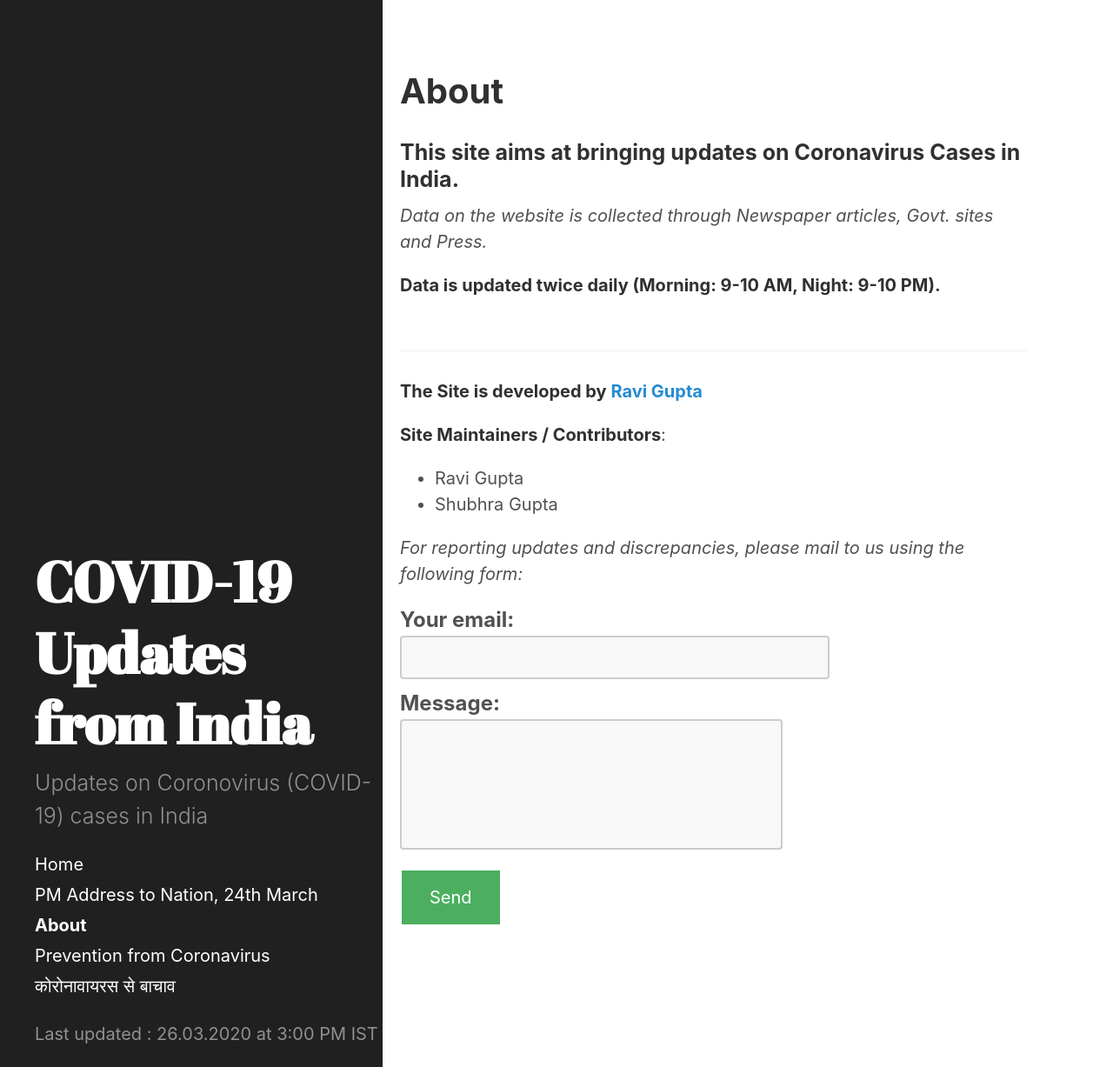
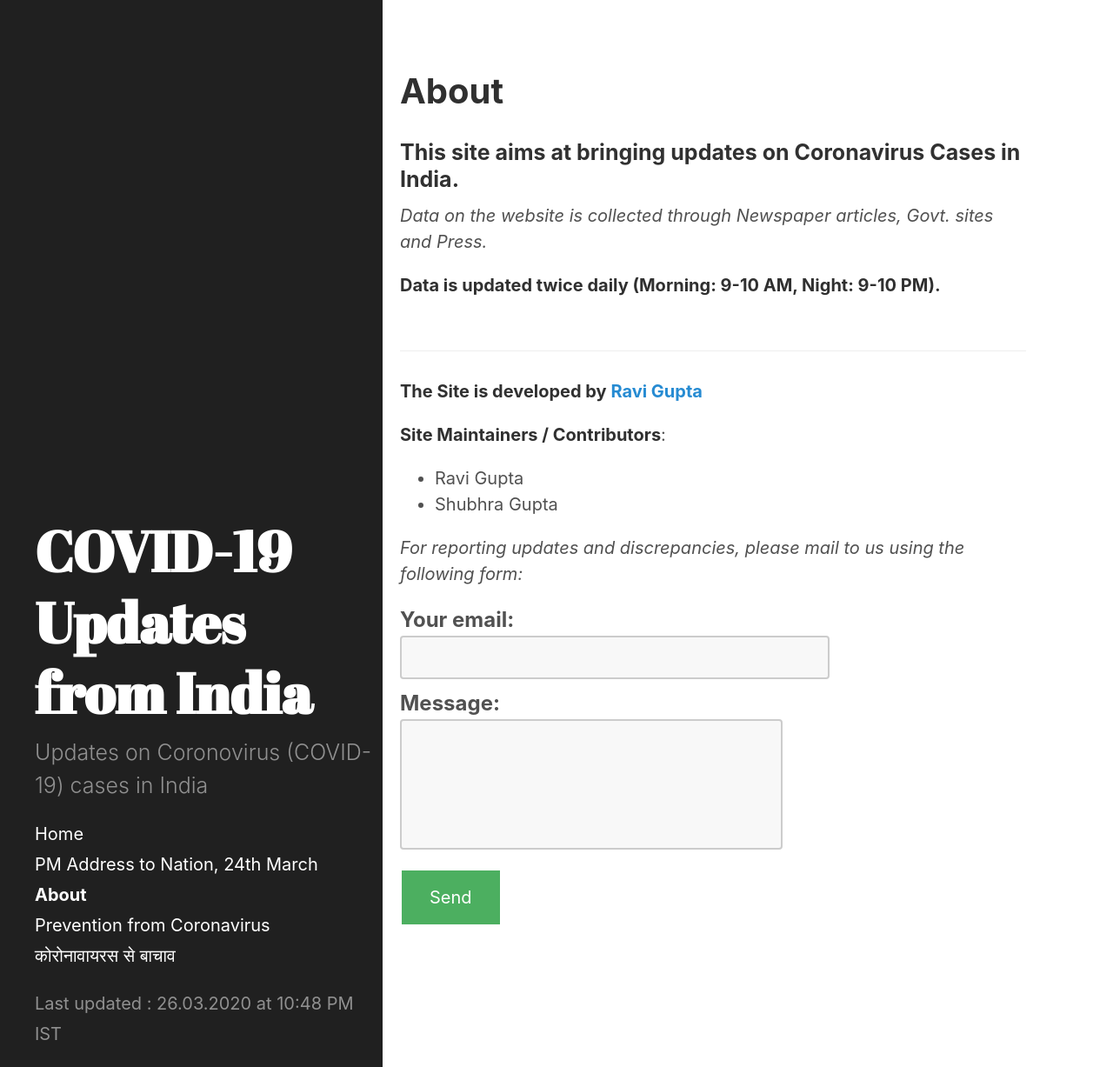
Before and after one commit to bhooraj/covid19updates-india, a Jekyll site: the page built from about.md, in a window 1280 px wide and 1227 px high. Shown: the whole window at 87% size. Built offline with Jekyll 4.4.1, drawn with Linux system fonts in a browser that asks for light colours.

Commit message:
Update last_updated.yml

```diff
--- a/_data/last_updated.yml
+++ b/_data/last_updated.yml
@@ -1 +1 @@
-- updated_on : "26.03.2020 at 3:00 PM IST"
+- updated_on : "26.03.2020 at 10:48 PM IST"
```
